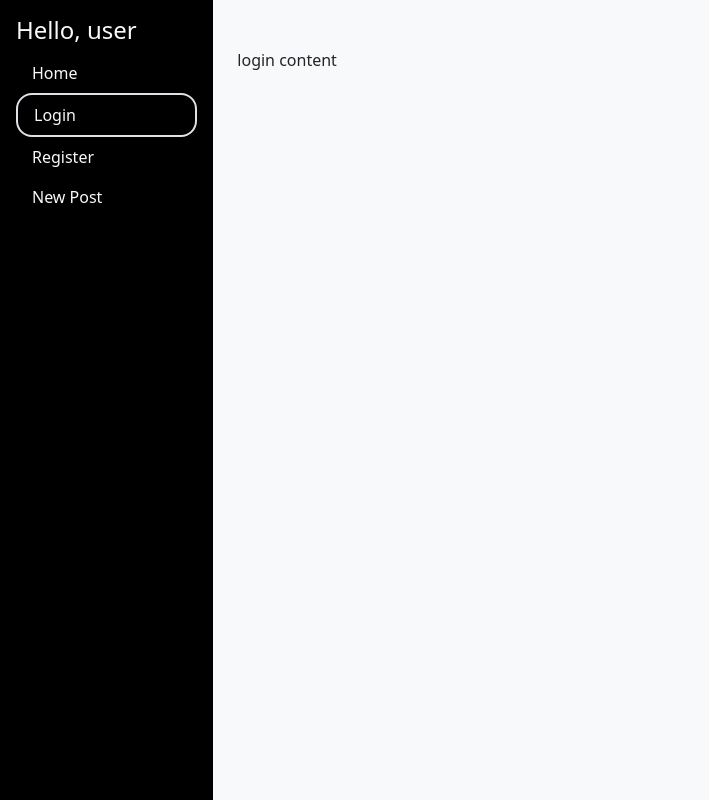
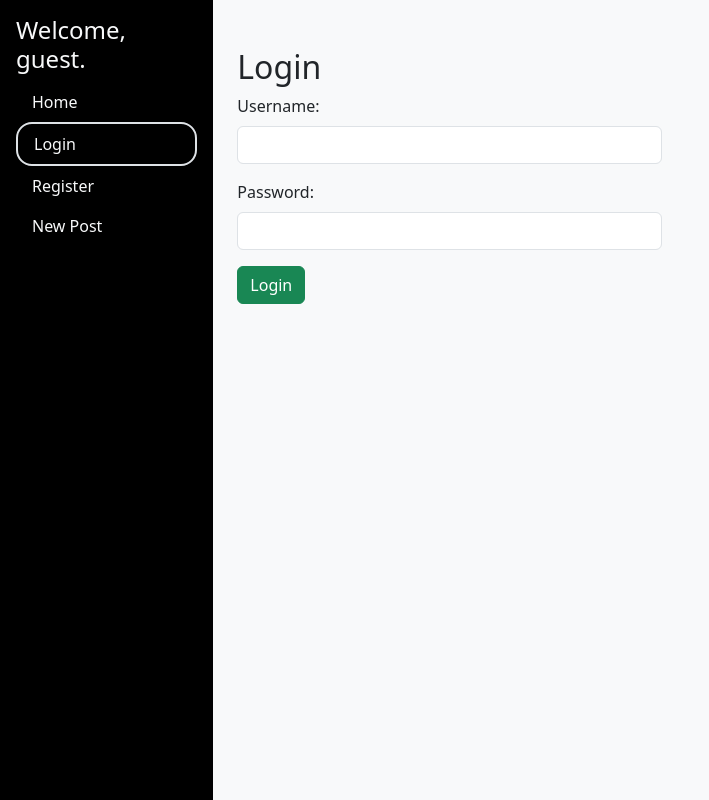
Before and after one commit to mPunc/PHP-Post-Wall, a PHP site: page /login.php in a window 1280 px wide. Shown: the whole page, without its empty margins (0-709 px from the left). Run offline with PHP 8.4, Linux system fonts and the light colour scheme.

Commit message:
Added login
MP

```diff
--- a/login.php
+++ b/login.php
@@ -5,7 +5,20 @@
   require_once 'partials/top_html.php';
 ?>
 
-  <div>login content</div>
+  <h2>Login</h2>
+  <form method="post" action="utils/login_util.php">
+    <div class="mb-3 col-10 col-md-5">
+      <label for="username" class="form-label">Username:</label>
+      <input type="text" id="username" name="username" class="form-control" required>
+    </div>
+
+    <div class="mb-3 col-10 col-md-5">
+      <label for="password" class="form-label">Password:</label>
+      <input type="password" id="password" name="password" class="form-control" required>
+    </div>
+
+    <button type="submit" class="btn btn-success">Login</button>
+  </form>
 
 <?php
   require_once 'partials/bottom_html.php';
--- a/partials/navbar.php
+++ b/partials/navbar.php
@@ -1,12 +1,21 @@
+<?php
+  if(isset($_SESSION["username"])) {
+    $helloText = "Hello, " . $_SESSION["username"];
+  }
+  else {
+    $helloText = "Welcome, guest.";
+  }
+?>
+
 <nav class="col-12 col-md-2 bg-black text-light p-3 d-none d-md-block position-sticky" style="top:0; height:100vh;">
-  <h4>Hello, user</h4>
+  <h4><?= $helloText ?? "Post Wall" ?></h4>
   <?php require 'nav_list.php'; ?>
 </nav>
 
 <div class="d-md-none">
   <div class="offcanvas offcanvas-start bg-dark" tabindex="-1" id="mobileSidebar" aria-labelledby="mobileSidebarLabel">
     <div class="offcanvas-header">
-      <h5 class="offcanvas-title text-light" id="mobileSidebarLabel">Hello, user</h5>
+      <h5 class="offcanvas-title text-light" id="mobileSidebarLabel"><?= $helloText ?? "Post Wall" ?></h5>
       <button type="button" class="btn-close text-reset btn-close-white" data-bs-dismiss="offcanvas" aria-label="Close"></button>
     </div>
     <div class="offcanvas-body">
--- a/utils/db_connection.php
+++ b/utils/db_connection.php
@@ -8,6 +8,7 @@
 
   if ($connection->connect_error) {
     header("Location: error.php");
-    die();
+    $_SESSION["error_message"] = "Database connection error.";
+    exit;
   }
 ?>
--- a/utils/register_util.php
+++ b/utils/register_util.php
@@ -30,9 +30,11 @@ if ($_SERVER["REQUEST_METHOD"] == "POST") {
 
     #maybe insta login, change later
     header("Location: ../index.php");
+    exit;
   }
 }
 else {
   header("Location: ../error.php");
+  exit;
 }
 ?>
```
Also changed, not shown: index.php (+8 -0 lines), partials/nav_list.php (+16 -4 lines), utils/login_util.php (added, +56 -0 lines), utils/error_util.php (added).
